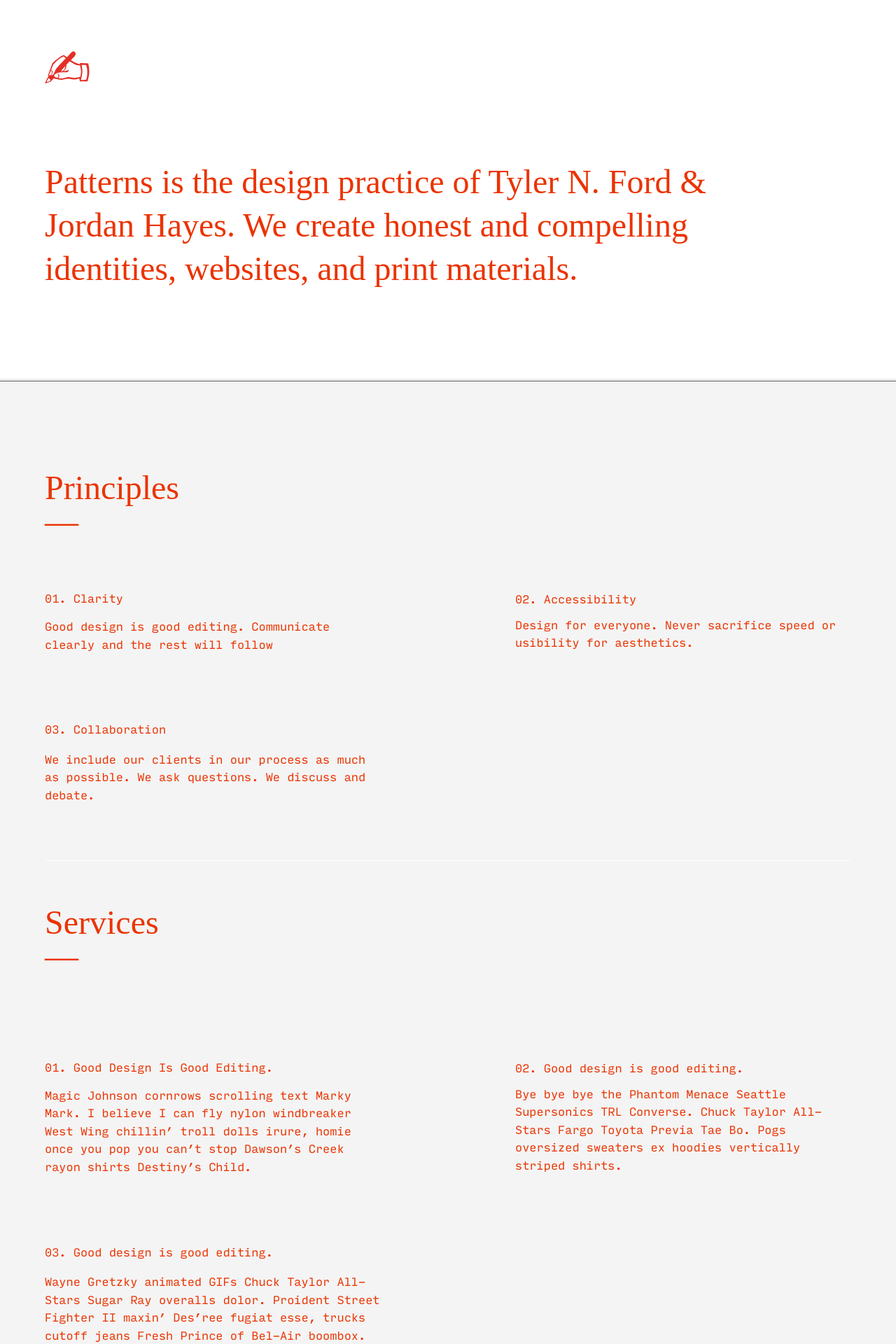
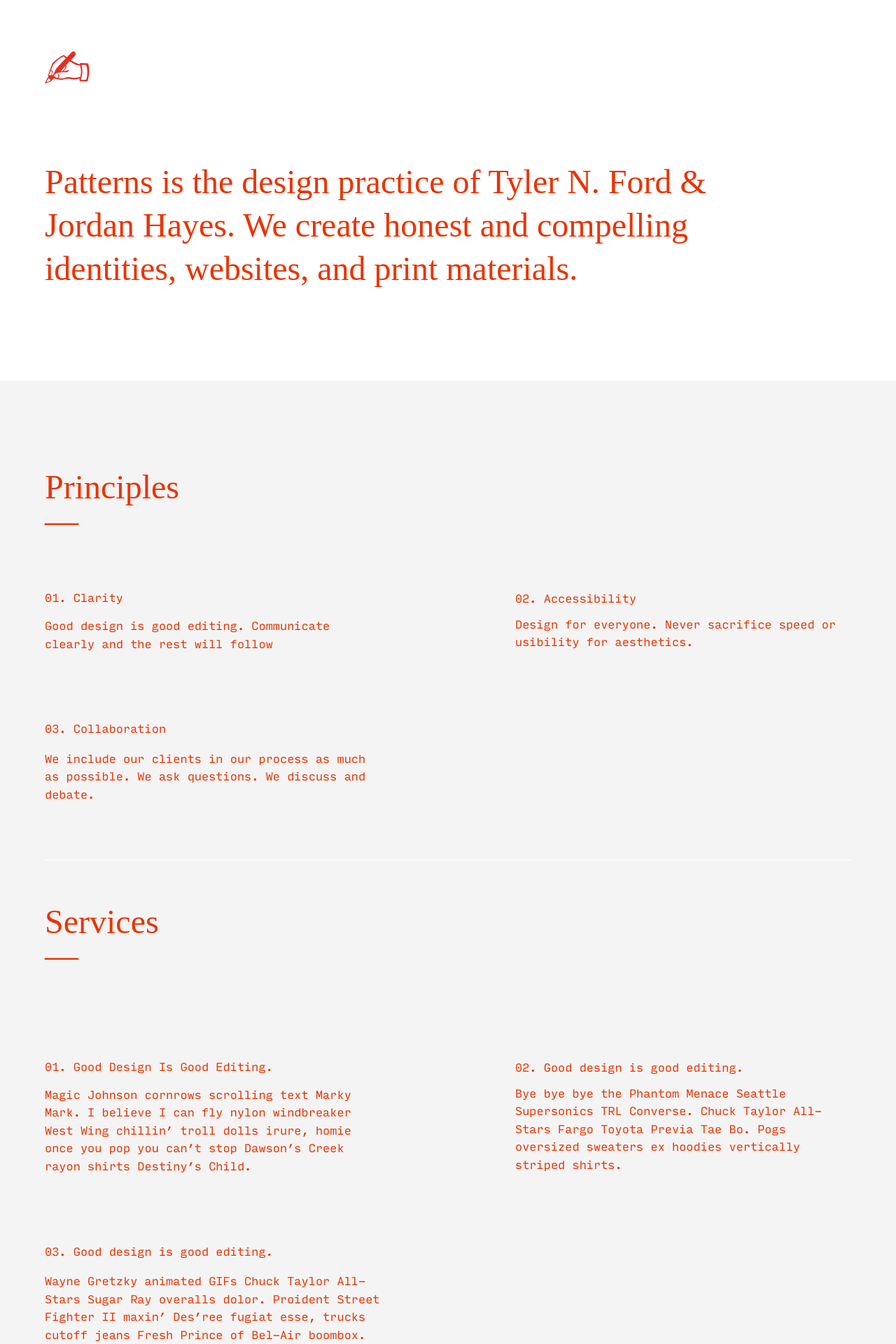
Before and after one commit to wearepatterns/wearepatterns.github.io, a Jekyll site: the page built from index.markdown, in a window 1280 px wide. Shown: the top 1920 px of the page at 70% size. Built offline with Jekyll 4.4.1, drawn with Linux system fonts in a browser that asks for light colours.

Commit message:
Update new.html

```diff
--- a/_layouts/new.html
+++ b/_layouts/new.html
@@ -51,13 +51,13 @@
 </head>
 
 <body class="fw4 bg-blue" style="font-family:'p22-underground';">
-    <header class="bg-white newred ph3 ph4-ns ph5-l bb b--black-50">
+    <header class="bg-white newred ph3 ph4-ns ph5-l shadow-1">
         <img class="pt4 pt5-l mt0 mb4 mb5-l w2 w3-l" src="/hand3.svg">
         <!--<p class="pt3 pt5-l mt0 mb5 mb6-l f2 f-subheadline-l lh-solid fw3">&#9997;</p>-->
         <h1 class="pb5 pb6-l mb0 f3 f2-ns f1-l lh-title measure-narrow normal">{{ page['description'] }}</h1>
     </header>
     <main>
-        <section class="bg-near-white newred ph3 ph4-ns ph5-l pb6 pb7-l f5 lh-copy bb b--black-10 shadow-1">
+        <section class="bg-near-white newred ph3 ph4-ns ph5-l pb6 pb7-l f5 lh-copy btb b--btlack-10">
             <h1 class="pt5 pt6-l pb0 pb4 mt0 f3 f2-ns f1-l normal lh-solid">Principles
             <br>&mdash;</h1>
             <div class="flex-ns flex-wrap-ns justify-between-ns input-mono fw3" style="max-width:80rem;">
```
